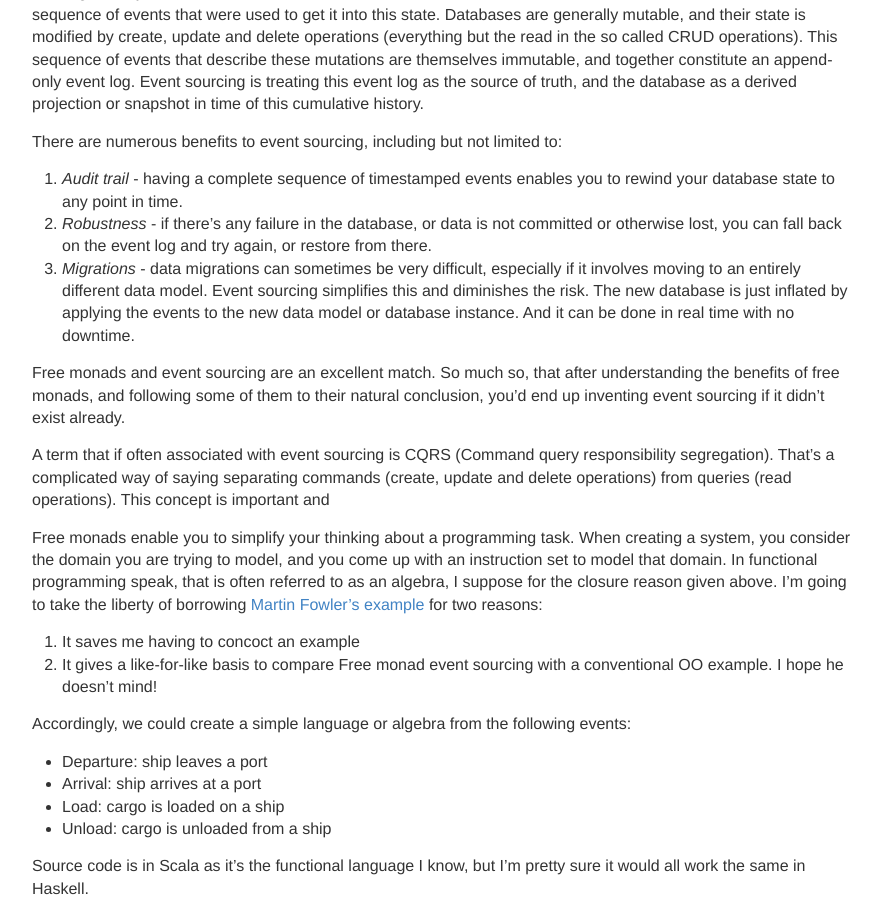
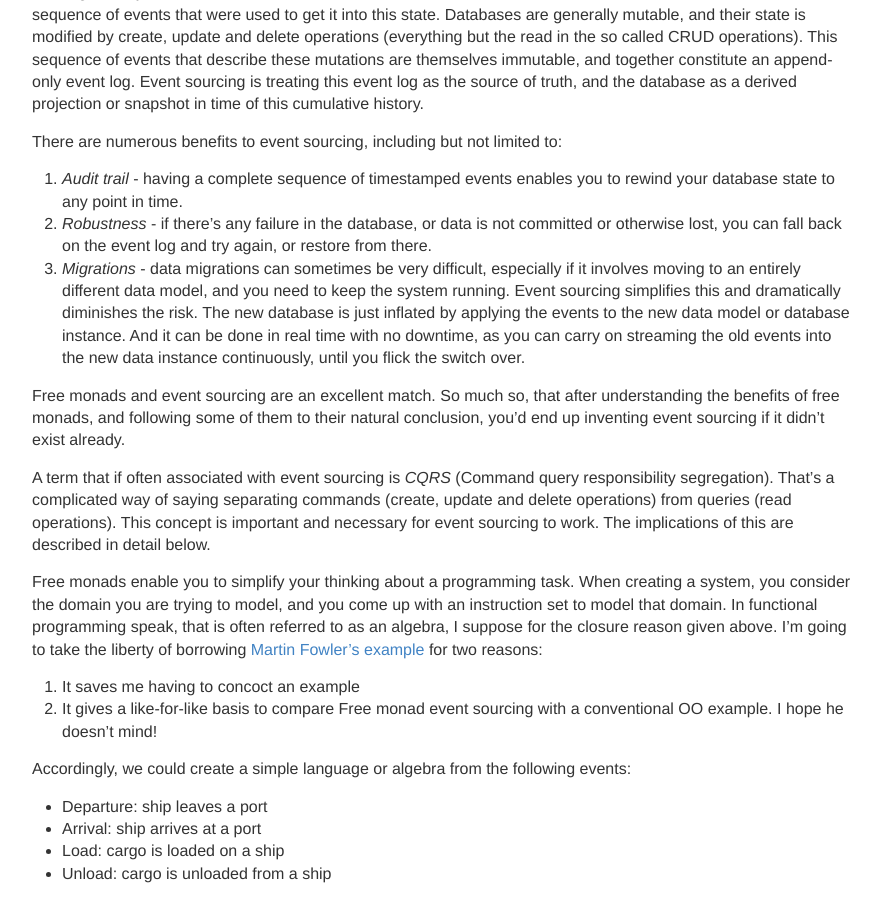
Before and after one commit to szoio/szoio.github.io, a Jekyll site: the page built from _posts/2016-12-08-free-monads-and-event-sourcing.md, in a window 1280 px wide and 900 px high, scrolled down 799 px. Shown: the whole window, without its empty margins (198-1079 px from the left). Built offline with Jekyll 4.4.1, drawn with Linux system fonts in a browser that asks for light colours; comment, search, counter and statistics services are not loaded.

Commit message:
more edits

```diff
--- a/_posts/2016-12-08-free-monads-and-event-sourcing.md
+++ b/_posts/2016-12-08-free-monads-and-event-sourcing.md
@@ -23,11 +23,11 @@ projection or snapshot in time of this cumulative history.
 There are numerous benefits to event sourcing, including but not limited to:
 1. *Audit trail* - having a complete sequence of timestamped events enables you to rewind your database state to any point in time.
 2. *Robustness* - if there's any failure in the database, or data is not committed or otherwise lost, you can fall back on the event log and try again, or restore from there.
-3. *Migrations* - data migrations can sometimes be very difficult, especially if it involves moving to an entirely different data model. Event sourcing simplifies this and diminishes the risk. The new database is just inflated by applying the events to the new data model or database instance. And it can be done in real time with no downtime.
+3. *Migrations* - data migrations can sometimes be very difficult, especially if it involves moving to an entirely different data model, and you need to keep the system running. Event sourcing simplifies this and dramatically diminishes the risk. The new database is just inflated by applying the events to the new data model or database instance. And it can be done in real time with no downtime, as you can carry on streaming the old events into the new data instance continuously, until you flick the switch over.
 
 Free monads and event sourcing are an excellent match. So much so, that after understanding the benefits of free monads, and following some of them to their natural conclusion, you'd end up inventing event sourcing if it didn't exist already.
 
-A term that if often associated with event sourcing is CQRS (Command query responsibility segregation). That's a complicated way of saying separating commands (create, update and delete operations) from queries (read operations). This concept is important and
+A term that if often associated with event sourcing is *CQRS* (Command query responsibility segregation). That's a complicated way of saying separating commands (create, update and delete operations) from queries (read operations). This concept is important and necessary for event sourcing to work. The implications of this are described in detail below.
 
 Free monads enable you to simplify your thinking about a programming task. When creating a system, you consider the domain you are trying to model, and you come up with an instruction set to model that domain. In functional programming speak, that is often referred to as an algebra, I suppose for the closure reason given above. I'm going to take the liberty of borrowing [Martin Fowler's example](http://martinfowler.com/eaaDev/EventSourcing.html) for two reasons:
 1. It saves me having to concoct an example
```
